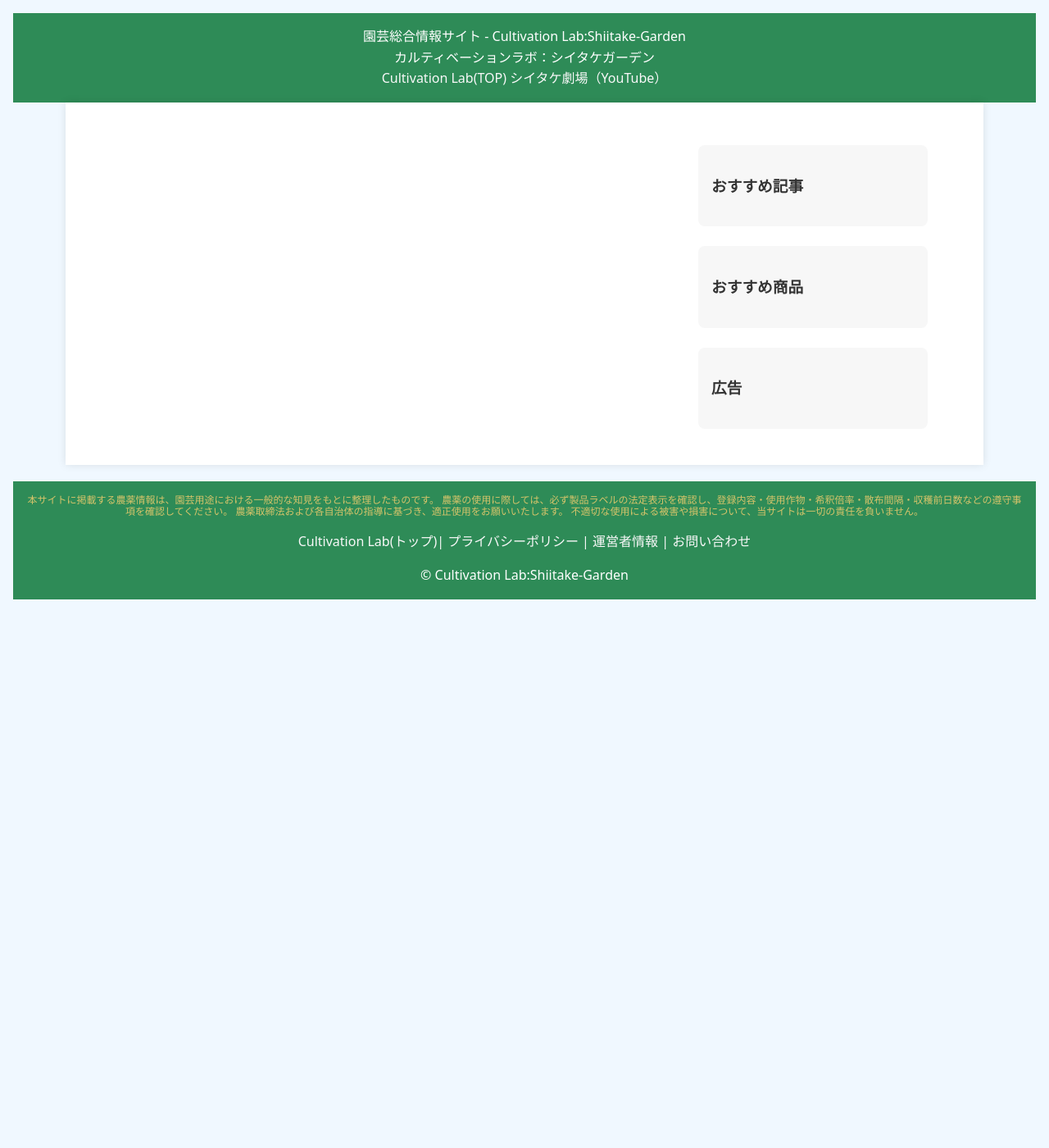
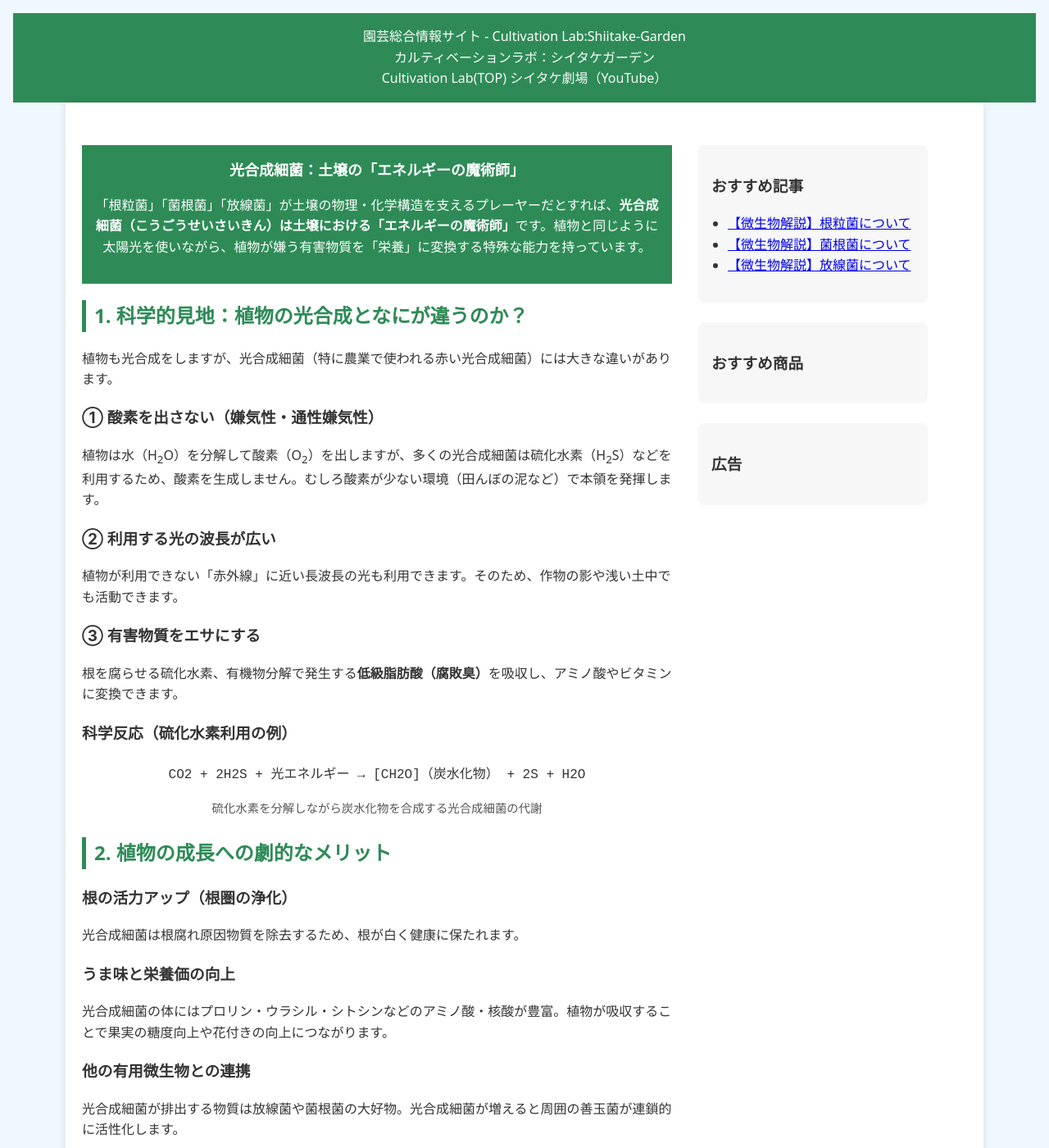
Before and after one commit to shiitake-garden/shiitake-garden.github.io, a Jekyll site: the page built from microbe/microbe_kougouseisaikin.html, in a window 1280 px wide and 1400 px high. Shown: the whole window at 82% size. Built offline with Jekyll 4.4.1, drawn with Linux system fonts in a browser that asks for light colours; some of the changed text lies outside the part shown.

Commit message:
Update microbe_kougouseisaikin.html

```diff
--- a/microbe/microbe_kougouseisaikin.html
+++ b/microbe/microbe_kougouseisaikin.html
@@ -3,15 +3,98 @@ layout: default_care
 title: カルティベーションラボ
 ---
 
-
 <!doctype html>
 <html lang="ja">
-
   <body>
     <!--ここから記事-->
     <section class="article-layout">
 
       <article class="article-main">
+
+        <header>
+          <h1>光合成細菌：土壌の「エネルギーの魔術師」</h1>
+          <p>「根粒菌」「菌根菌」「放線菌」が土壌の物理・化学構造を支えるプレーヤーだとすれば、<strong>光合成細菌（こうごうせいさいきん）は土壌における「エネルギーの魔術師」</strong>です。植物と同じように太陽光を使いながら、植物が嫌う有害物質を「栄養」に変換する特殊な能力を持っています。</p>
+        </header>
+
+        <section id="science">
+          <h2>1. 科学的見地：植物の光合成となにが違うのか？</h2>
+          <p>植物も光合成をしますが、光合成細菌（特に農業で使われる赤い光合成細菌）には大きな違いがあります。</p>
+
+          <h3>① 酸素を出さない（嫌気性・通性嫌気性）</h3>
+          <p>植物は水（H<sub>2</sub>O）を分解して酸素（O<sub>2</sub>）を出しますが、多くの光合成細菌は硫化水素（H<sub>2</sub>S）などを利用するため、酸素を生成しません。むしろ酸素が少ない環境（田んぼの泥など）で本領を発揮します。</p>
+
+          <h3>② 利用する光の波長が広い</h3>
+          <p>植物が利用できない「赤外線」に近い長波長の光も利用できます。そのため、作物の影や浅い土中でも活動できます。</p>
+
+          <h3>③ 有害物質をエサにする</h3>
+          <p>根を腐らせる硫化水素、有機物分解で発生する<strong>低級脂肪酸（腐敗臭）</strong>を吸収し、アミノ酸やビタミンに変換できます。</p>
+
+          <h3>科学反応（硫化水素利用の例）</h3>
+          <figure>
+            <pre><code>CO2 + 2H2S + 光エネルギー → [CH2O]（炭水化物） + 2S + H2O</code></pre>
+            <figcaption>硫化水素を分解しながら炭水化物を合成する光合成細菌の代謝</figcaption>
+          </figure>
+        </section>
+
+        <section id="benefit">
+          <h2>2. 植物の成長への劇的なメリット</h2>
+
+          <h3>根の活力アップ（根圏の浄化）</h3>
+          <p>光合成細菌は根腐れ原因物質を除去するため、根が白く健康に保たれます。</p>
+
+          <h3>うま味と栄養価の向上</h3>
+          <p>光合成細菌の体にはプロリン・ウラシル・シトシンなどのアミノ酸・核酸が豊富。植物が吸収することで果実の糖度向上や花付きの向上につながります。</p>
+
+          <h3>他の有用微生物との連携</h3>
+          <p>光合成細菌が排出する物質は放線菌や菌根菌の大好物。光合成細菌が増えると周囲の善玉菌が連鎖的に活性化します。</p>
+        </section>
+
+        <section id="increase">
+          <h2>3. どうしたら増えるのか？</h2>
+          <p>光合成細菌は<strong>「水気があり、光が届き、有機物がある場所」</strong>を好みます。</p>
+
+          <h3>水田での活用</h3>
+          <p>水田はもともと光合成細菌の好環境。レンゲなどの緑肥をすき込むことでさらに増えます。</p>
+
+          <h3>自家培養が可能</h3>
+          <p>専用培地（酢酸・アミノ酸など）とペットボトル、太陽光があれば比較的容易に培養可能。農家が自分で「拡大培養」して散布する手法が広がっています。</p>
+
+          <h3>酸素に注意</h3>
+          <p>耕しすぎて酸素が入りすぎると活動が鈍ります。やや湿った落ち着いた環境が適しています。</p>
+        </section>
+
+        <section id="environment">
+          <h2>4. これからの農業と環境：メタン抑制の救世主？</h2>
+
+          <h3>メタンガスの削減</h3>
+          <p>水田は温室効果ガスであるメタン（CH<sub>4</sub>）の発生源の一つですが、光合成細菌はメタン生成菌と競合し、その活動を抑制する研究が進んでいます。</p>
+
+          <h3>肥料高騰への対策</h3>
+          <p>光合成細菌の中には根粒菌と同じく<strong>窒素固定</strong>能力を持つ種もあります。土壌表面で窒素を固定し、植物に供給することで肥料効率を上げる働きがあります。</p>
+
+          <h3>重金属の浄化</h3>
+          <p>土壌中のカドミウムなどの有害重金属を体内に取り込み、植物への移行を抑える<strong>バイオレメディエーション（生物修復）</strong>として期待されています。</p>
+        </section>
+
+        <section id="summary">
+          <h2>5. 微生物4兄弟のまとめ</h2>
+
+          <p>これまでの内容を整理すると、最強の布陣が見えてきます。</p>
+
+          <ul>
+            <li><strong>根粒菌</strong>：空から窒素を連れてくる。</li>
+            <li><strong>菌根菌</strong>：遠くからリン酸と水を運ぶ。</li>
+            <li><strong>放線菌</strong>：抗生物質で病気から守る。</li>
+            <li><strong>光合成細菌</strong>：有害物をアミノ酸（おいしさ）に変える。</li>
+          </ul>
+
+          <p>これらは単独で使うよりも、土壌にセットで存在することで、<strong>「肥料を減らしても病気にならず、美味しく育つ」</strong>という理想的な循環型農業を実現します。</p>
+        </section>
+
+        <footer>
+          <hr>
+          <p class="meta small">※ 本記事は光合成細菌の科学的特性と農業利用についてわかりやすく解説したものです。</p>
+        </footer>
 
       </article>
 
@@ -21,11 +104,9 @@ title: カルティベーションラボ
         <div class="sidebar-block">
           <h3>おすすめ記事</h3>
           <ul>
-        <!--
-        <li><a href="#">家庭菜園の病害虫対策</a></li>
-        <li><a href="#">果樹の年間作業カレンダー</a></li>
-        <li><a href="#">初心者向け農薬の選び方</a></li>
-        -->
+            <li><a href="https:/microbe/microbe_konryuukin.html">【微生物解説】根粒菌について</a></li>
+            <li><a href="https:/microbe/microbe_kinkonkin.html">【微生物解説】菌根菌について</a></li>
+            <li><a href="https:/microbe/microbe_housenkin.html">【微生物解説】放線菌について</a></li>
           </ul>
         </div>
 
@@ -37,7 +118,6 @@ title: カルティベーションラボ
         <div class="sidebar-block">
           <h3>広告</h3>
           <!-- AdSense広告枠 -->
-
         </div>
 
       </aside>
```
Lines whose indentation alone changed are shown as unchanged.
